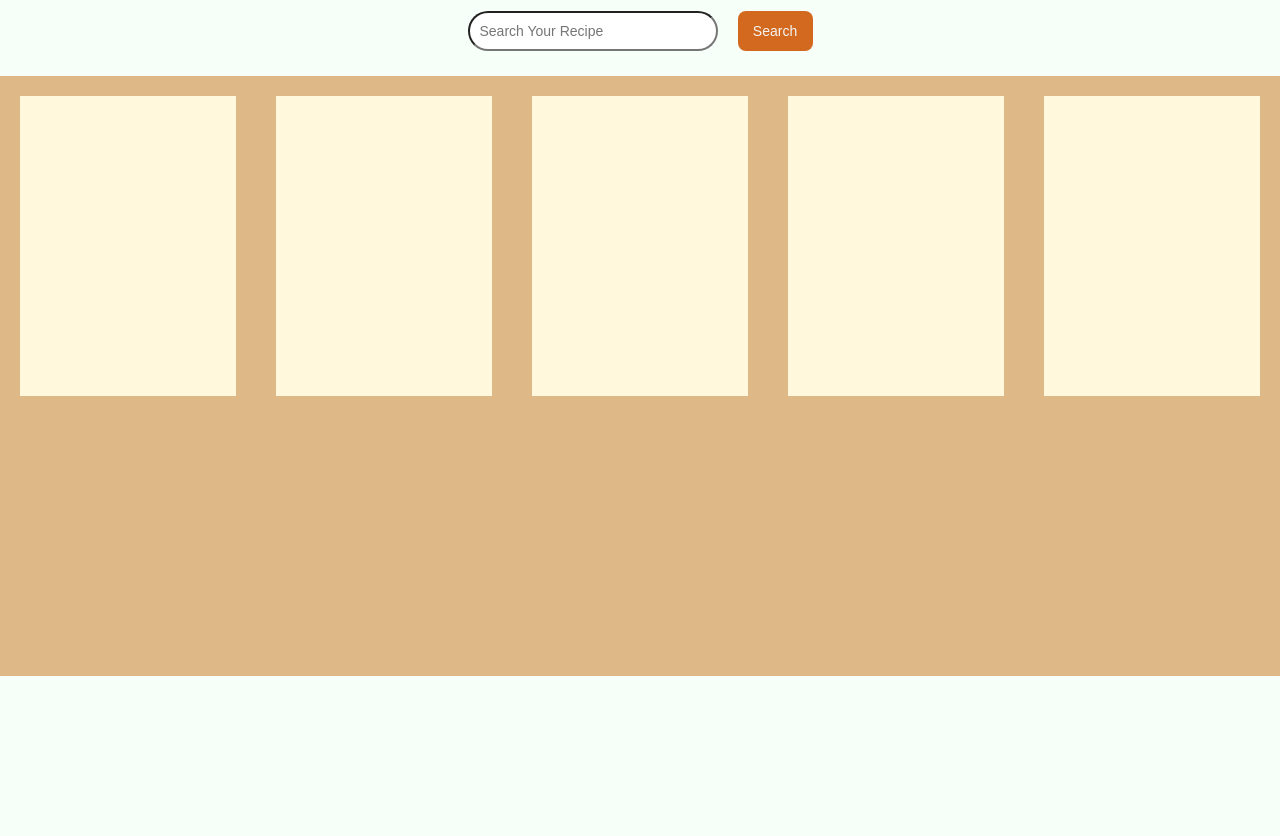
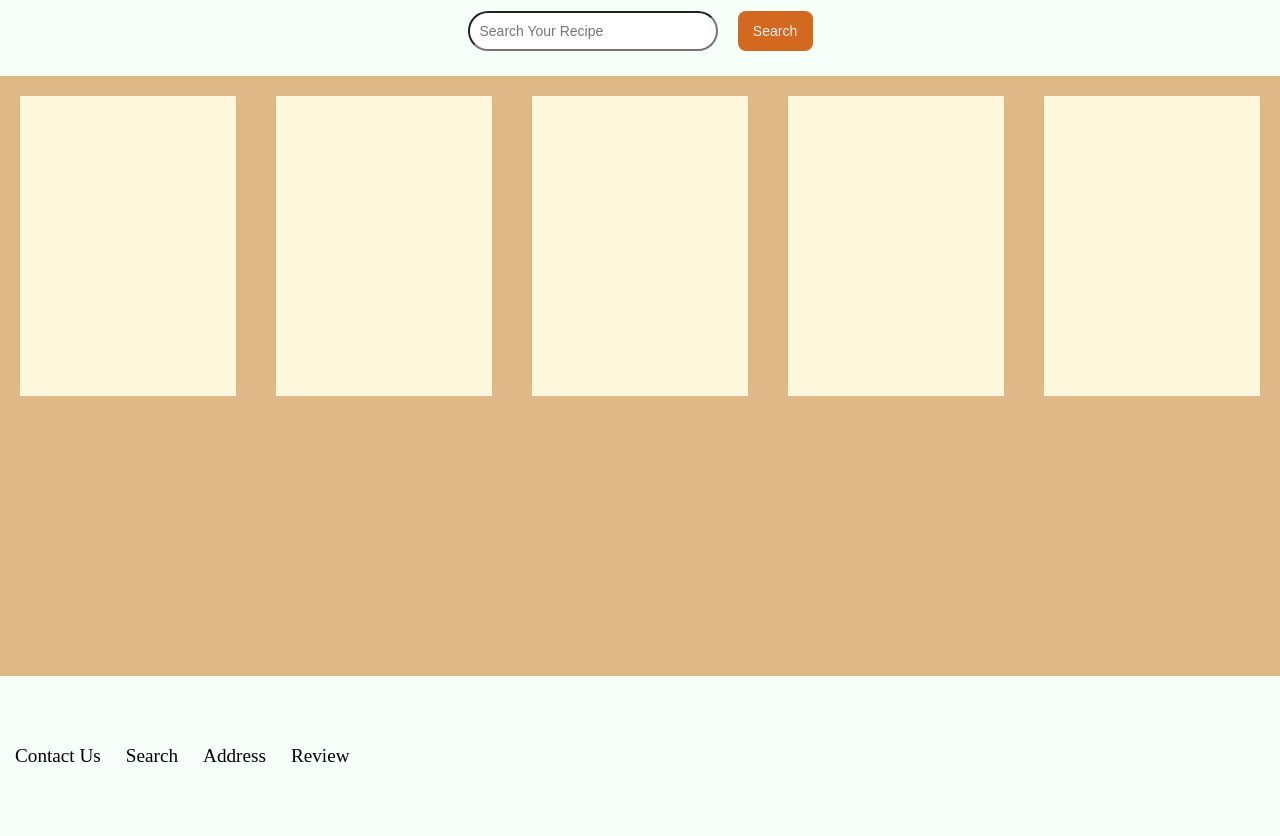
Before and after one commit to debugwithaman/CodeNova, a plain HTML site: page index.html in a window 1280 px wide. Shown: the part 483-1319 px from the top of the page. Before the commit the page ends 1159 px from the top, so only its background shows below. Drawn offline with Linux system fonts and the light colour scheme.

Commit message:
card section

```diff
--- a/index.html
+++ b/index.html
@@ -81,6 +81,15 @@
 
 
       </div>
+
+      <div class="footer">
+        <ul>
+          <li>Contact Us </li>
+          <li>Search</li>
+          <li>Address</li>
+          <li>Review</li>
+        </ul>
+      </div>
   <script src="script.js"></script>
 </body>
 </html>
--- a/style.css
+++ b/style.css
@@ -129,3 +129,22 @@
   background-color: cornsilk;
   display: ;
 }
+
+.footer{
+  display: flex;
+  justify-content: space-between;
+  align-items: center;
+  height: 20vh;
+
+}
+
+.footer ul {
+  display: flex;
+  justify-content: space-between;
+  align-items: center;
+  gap: 25px;
+  padding:15px ;
+  list-style: none;
+  color: black;
+  font-size: larger;
+}
```
